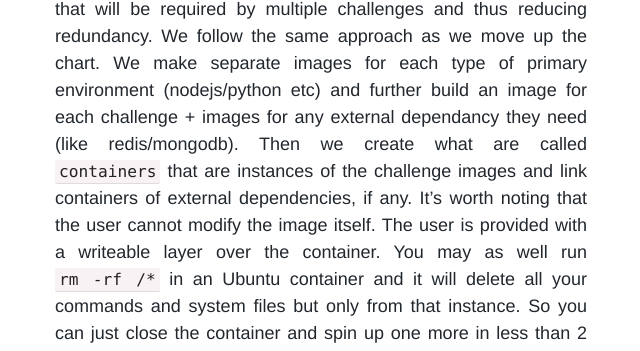
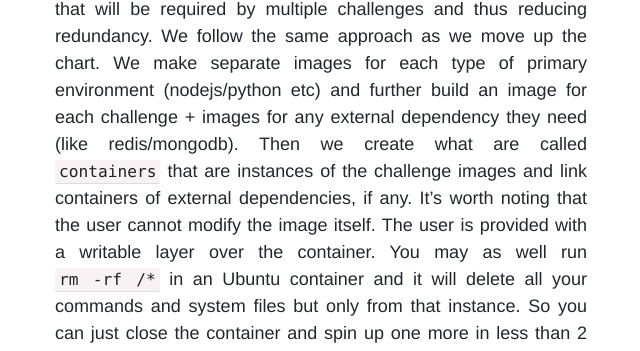
Before and after one commit to sdslabs/sdslabs.github.com, a Jekyll site: the page built from _posts/2015/2015-11-27-dockerizing-backdoor.md, in a window 1280 px wide and 900 px high, scrolled down 3023 px. Shown: the part 315-666 px from the top of the window, without its empty margins (319-959 px from the left). Built offline with Jekyll 4.4.1, drawn with Linux system fonts in a browser that asks for light colours; some web fonts are replaced; a script that is not in the unit is left out; comment, search, counter and statistics services are not loaded; some of the changed text lies outside the part shown.

Commit message:
fixed minor typo

```diff
--- a/_posts/2015/2015-11-27-dockerizing-backdoor.md
+++ b/_posts/2015/2015-11-27-dockerizing-backdoor.md
@@ -59,7 +59,7 @@ The flowchart below explains how we build layers upon layers to reduce redundanc
 
 ![Hack architecture](/images/posts/dockerizing-backdoor/architecture.svg)
 
-First we build an image `hack-base` that is based on an Ubuntu 15.04 image itself. We use this image to install various packages that will be required by multiple challenges and thus reducing redundancy. We follow the same approach as we move up the chart. We make separate images for each type of primary environment (nodejs/python etc) and further build an image for each challenge + images for any external dependancy they need (like redis/mongodb). Then we create what are called `containers` that are instances of the challenge images and link containers of external dependencies, if any. It's worth noting that the user cannot modify the image itself. The user is provided with a writeable layer over the container. You may as well run `rm -rf /*` in an Ubuntu container and it will delete all your commands and system files but only from that instance. So you can just close the container and spin up one more in less than 2 seconds and whamm! you get the vanilla system back!
+First we build an image `hack-base` that is based on an Ubuntu 15.04 image itself. We use this image to install various packages that will be required by multiple challenges and thus reducing redundancy. We follow the same approach as we move up the chart. We make separate images for each type of primary environment (nodejs/python etc) and further build an image for each challenge + images for any external dependency they need (like redis/mongodb). Then we create what are called `containers` that are instances of the challenge images and link containers of external dependencies, if any. It's worth noting that the user cannot modify the image itself. The user is provided with a writable layer over the container. You may as well run `rm -rf /*` in an Ubuntu container and it will delete all your commands and system files but only from that instance. So you can just close the container and spin up one more in less than 2 seconds and whamm! you get the vanilla system back!
 
 As for the networking to and fro from the container, we have to expose the ports that we want to map to the system. Say if a challenge based on python listens on port 8999, we expose this port from within the container and map it to a port on the system (usually the same as the one in the container). The Docker documentation provides good examples for this. Then we use the `xinetd` super-server to listen to the requests to the specified ports and spin up a disposable container accordingly.
 
```
